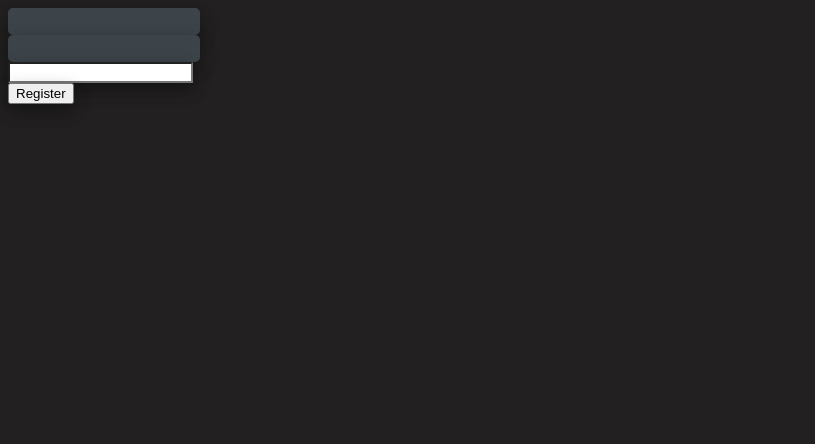
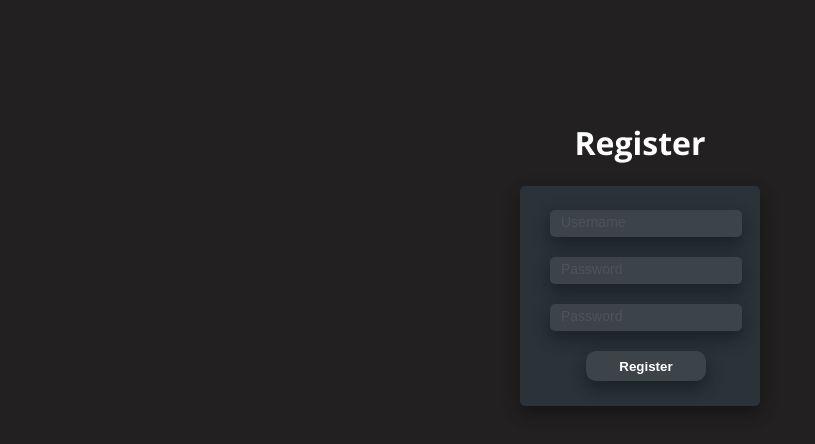
Before and after one commit to josephwehby/InvestmentTracker, a React (Vite) app in the folder Frontend/: page /register in a window 1280 px wide. Shown: the top 444 px of the page, without its empty margins (0-815 px from the left). Built offline with nearby package versions, Linux system fonts and the light colour scheme.

Commit message:
styled register page and built basic home page. home page needs more work as it it just two buttons that link to login and register

```diff
--- a/Frontend/src/App.tsx
+++ b/Frontend/src/App.tsx
@@ -1,6 +1,8 @@
-import Home from "./pages/Home.tsx";
+import LoginPage from "./pages/LoginPage.tsx";
 import Portfolio from "./pages/Portfolio.tsx"
 import Registration from "./pages/Register.tsx";
+import Home from "./pages/Home.tsx";
+
 import { BrowserRouter, Route, Routes } from "react-router-dom";
 
 function App() {
@@ -11,9 +13,10 @@ function App() {
         <div id="Pages">
           <BrowserRouter>
             <Routes>
+              <Route path="/" element={<Home />} />
               <Route path="/portfolio" element={<Portfolio />} />
               <Route path="/register" element={<Registration />} />
-              <Route path="/" element={<Home />} />
+              <Route path="/login" element={<LoginPage />} />
             </Routes>
           </BrowserRouter>
         </div>
--- a/Frontend/src/components/RegisterBox.tsx
+++ b/Frontend/src/components/RegisterBox.tsx
@@ -1,4 +1,5 @@
 import { ChangeEvent, useState } from "react";
+import "../stylesheets/Register.css";
 
 function Register() {
   const [username, setUsername] = useState("");
@@ -6,7 +7,7 @@ function Register() {
   const [check, setCheck] = useState("");
 
   async function registerCreds() {
-
+    // make fetch api call to add new user
   }
 
   function handleSubmit(e: React.FormEvent<HTMLFormElement>){
@@ -20,15 +21,15 @@ function Register() {
 
   return (
     <div className="register">
-      <form onSubmit={handleSubmit}>
+      <form id="register-form" onSubmit={handleSubmit}>
         <div className="register-group">
-          <input id="username" type="text" onChange={handleUsername} value={username} required />
+          <input id="username" type="text" onChange={handleUsername} value={username} placeholder="Username" required />
         </div>
         <div className="register-group">
-          <input id="password" type="text" onChange={handlePassword} value={password} required />
+          <input id="password" type="password" onChange={handlePassword} value={password} placeholder="Password" required />
         </div>
         <div className="register-group">
-          <input id="check" type="text" onChange={handleCheck} value={check} required />
+          <input id="check" type="password" onChange={handleCheck} value={check} placeholder="Password" required />
         </div>
         <div className="register-group">
           <input id="register-btn" type="submit" value="Register" />
--- a/Frontend/src/pages/Home.tsx
+++ b/Frontend/src/pages/Home.tsx
@@ -1,12 +1,18 @@
-import "../stylesheets/Home.css"
-import Login from "../components/Login";
+import {Link} from "react-router-dom";
+import "../stylesheets/Home.css";
 
 function Home() {
-  return (
-    <div className="home-screen">
-      <h1>Sign In</h1>
-      <Login />
+  return(
+
+    <div className="home-page">
+      <div className="login-link">
+        <Link to="/login" className="link-group">Login</Link>
+      </div>
+      <div className="register-link">
+        <Link to="/register" className="link-group">Register</Link>
+      </div>
     </div>
+
   );
 }
 
--- /dev/null
+++ b/Frontend/src/pages/LoginPage.tsx
@@ -0,0 +1,13 @@
+import "../stylesheets/LoginPage.css"
+import Login from "../components/Login";
+
+function LoginPage() {
+  return (
+    <div className="home-screen">
+      <h1>Sign In</h1>
+      <Login />
+    </div>
+  );
+}
+
+export default LoginPage;
--- a/Frontend/src/pages/Register.tsx
+++ b/Frontend/src/pages/Register.tsx
@@ -1,8 +1,10 @@
 import Register from "../components/RegisterBox";
+import "../stylesheets/RegisterPage.css";
 
 function Registration() {
   return (
     <div className="register-page">
+      <h1>Register</h1>
       <Register />
     </div>
   );
--- a/Frontend/src/stylesheets/Home.css
+++ b/Frontend/src/stylesheets/Home.css
@@ -1,11 +1,27 @@
 @import url('https://fonts.googleapis.com/css2?family=Open+Sans:ital,wght@0,300..800;1,300..800&family=Roboto:ital,wght@0,100;0,300;0,400;0,500;0,700;0,900;1,100;1,300;1,400;1,500;1,700;1,900&display=swap');
 
-.home-screen {
-  padding-top: 20px;
-  color: white;
-  font-family: "Open Sans";
+.home-page {
+  margin-top: 100px;
   display: flex;
-  flex-direction: column;
-  gap: 7px;
+  flex-direction: row;
+  gap: 30px;
+  justify-content: center;
   align-items: center;
 }
+
+.link-group {
+  padding: 10px 20px;
+  font-size: 20px;
+  font-family: "Open Sans";
+  color: white;
+  border: none;
+  background-color: rgb(61,68,73);
+  border-radius: 10px;
+  text-decoration: none;
+  cursor: pointer;
+  box-shadow: 0 8px 16px 0 rgba(0,0,0,0.2), 0 6px 20px 0 rgba(0,0,0,0.19);
+}
+
+.link-group:hover {
+  background-color: rgba(61,68,73, .7);
+}
--- /dev/null
+++ b/Frontend/src/stylesheets/LoginPage.css
@@ -0,0 +1,11 @@
+@import url('https://fonts.googleapis.com/css2?family=Open+Sans:ital,wght@0,300..800;1,300..800&family=Roboto:ital,wght@0,100;0,300;0,400;0,500;0,700;0,900;1,100;1,300;1,400;1,500;1,700;1,900&display=swap');
+
+.home-screen {
+  padding-top: 20px;
+  color: white;
+  font-family: "Open Sans";
+  display: flex;
+  flex-direction: column;
+  gap: 7px;
+  align-items: center;
+}
--- /dev/null
+++ b/Frontend/src/stylesheets/Register.css
@@ -0,0 +1,52 @@
+.register {
+  padding: 10px;
+  height: 200px;
+  width: 220px;
+  font: 14px;
+  display: flex;
+  background-color: #2a3338;
+  box-shadow: 0 8px 16px 0 rgba(0,0,0,0.2), 0 6px 20px 0 rgba(0,0,0,0.19);
+  border-radius: 5px;
+}
+
+#register-form {
+  display: flex;
+  flex-direction: column;
+  gap: 20px;
+  align-items: center;
+  justify-content: center;
+  padding: 20px;
+}
+
+
+#username, #password, #check {
+  border: none;
+  background-color: rgb(61,68,73);
+  color: white;
+  font-size: 14px;
+  border-radius: 5px;
+  padding: 4px 4px 7px 7px;
+}
+
+#register-btn {
+  width: 120px;
+  height: 30px;
+  border: none;
+  background-color: rgb(61,68,73);
+  border-radius: 10px;
+  color: white;
+  font-weight: bold;
+}
+
+#register-btn:hover {
+  background-color: rgba(61,68,73, .7);
+}
+
+input {
+  box-shadow: 0 8px 16px 0 rgba(0,0,0,0.2), 0 6px 20px 0 rgba(0,0,0,0.19);
+}
+
+input::placeholder {
+  opacity: .3;
+  padding-left: 4px;
+}
--- /dev/null
+++ b/Frontend/src/stylesheets/RegisterPage.css
@@ -0,0 +1,11 @@
+@import url('https://fonts.googleapis.com/css2?family=Open+Sans:ital,wght@0,300..800;1,300..800&family=Roboto:ital,wght@0,100;0,300;0,400;0,500;0,700;0,900;1,100;1,300;1,400;1,500;1,700;1,900&display=swap');
+
+.register-page {
+  color: white;
+  font-family: "Open Sans";
+  display: flex;
+  flex-direction: column;
+  align-items: center;
+  justify-content: center;
+  margin-top: 100px;
+}
```
Also changed, not shown: 2 other files (tests, documents, lock files or other folders).
